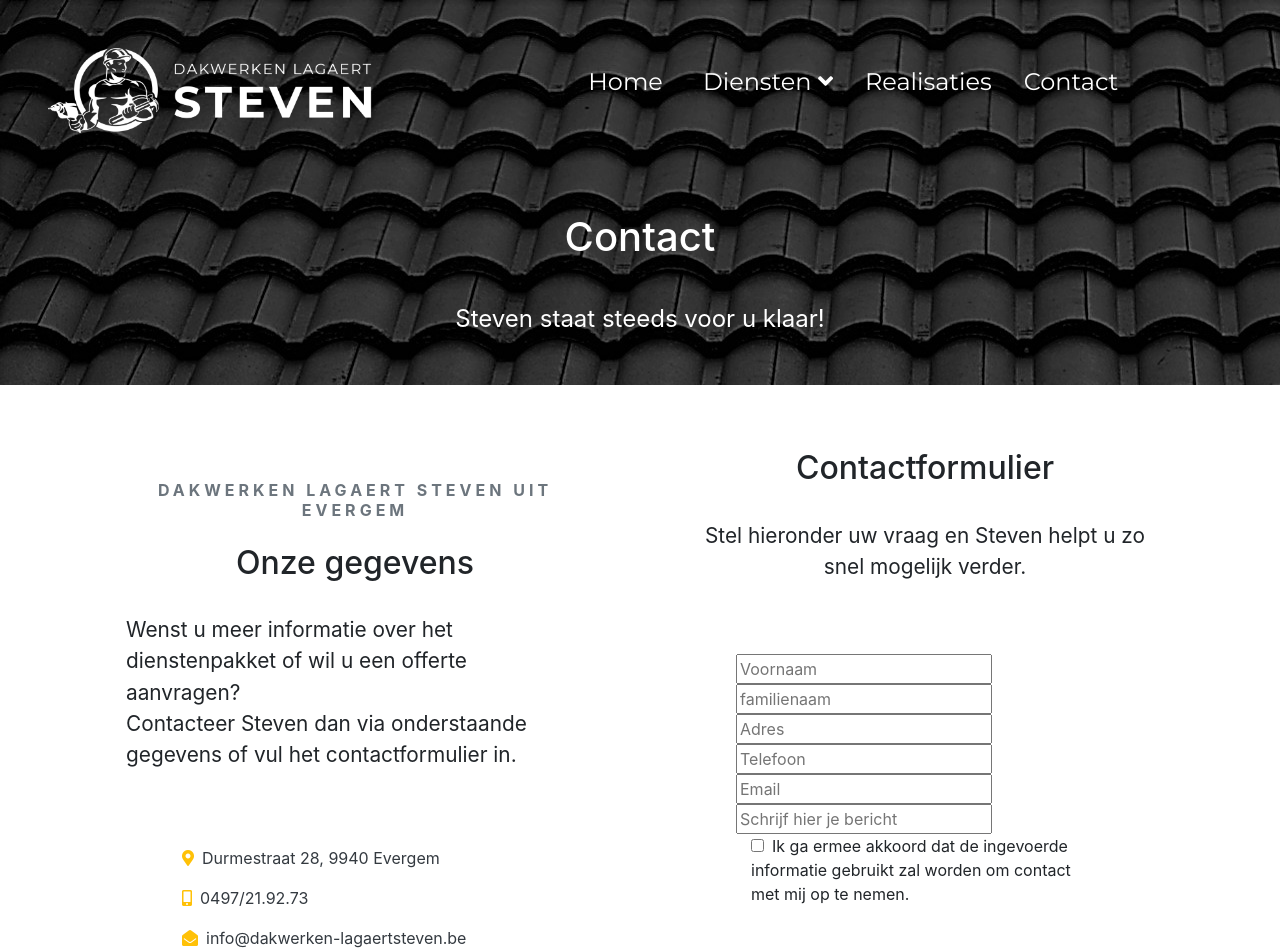
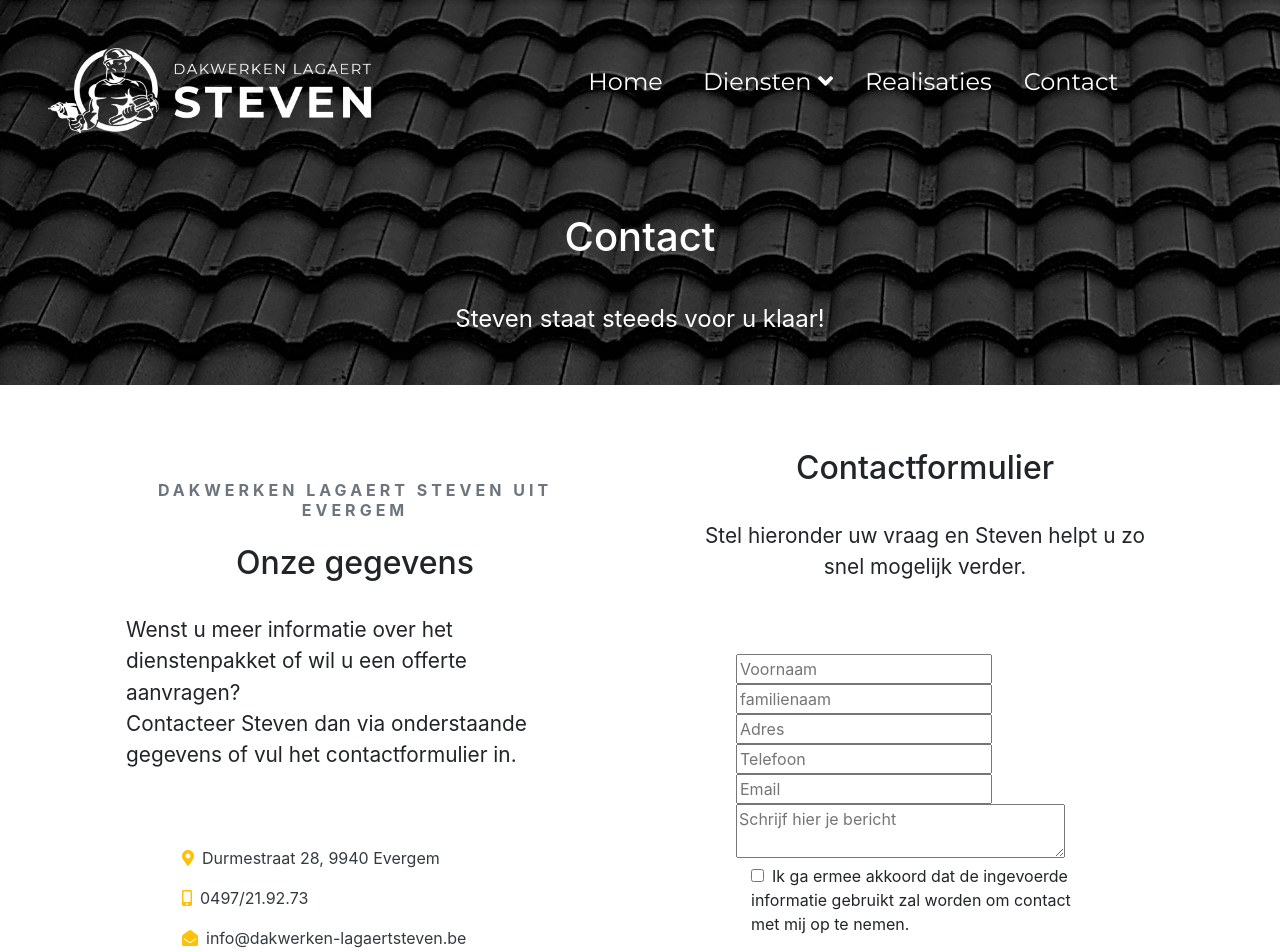
Before and after one commit to Gwen1985/dakwerken-lagaert-steven, a React (Create React App) app: page /contact in a window 1280 px wide. Shown: the top 952 px of the page. Built offline with nearby package versions, Linux system fonts and the light colour scheme.

Commit message:
add textarea for message

```diff
--- a/src/views/Contact.js
+++ b/src/views/Contact.js
@@ -256,10 +256,11 @@ class Contact extends Component {
                                             </li>
 
                                             <li>
-                                                <input
+                                                <textarea
                                                     placeholder="Schrijf hier je bericht"
                                                     required={true}
                                                     ref="Mess"
+                                                    cols={30}
                                                     onChange={this.handleChange.bind(this, "Mess")}
                                                     value={this.state.fields["Mess"]}
                                                 />
```
